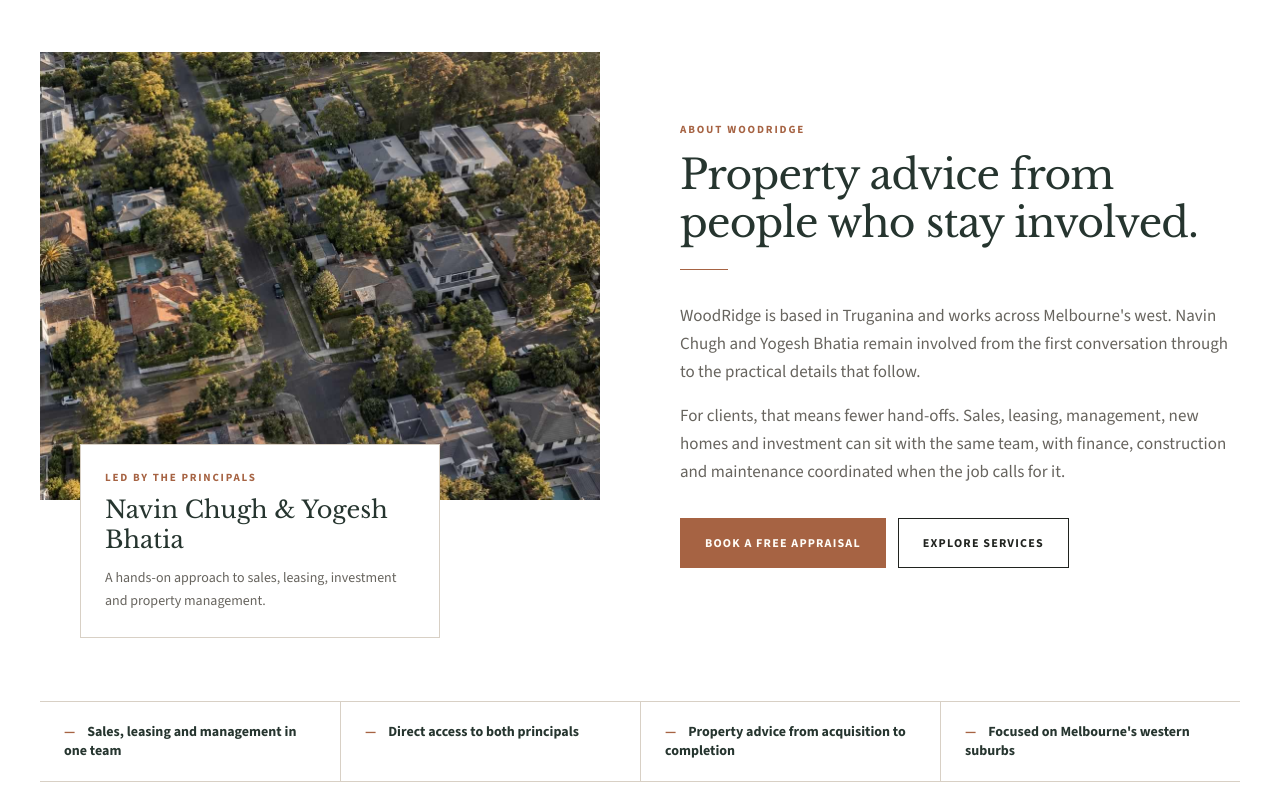
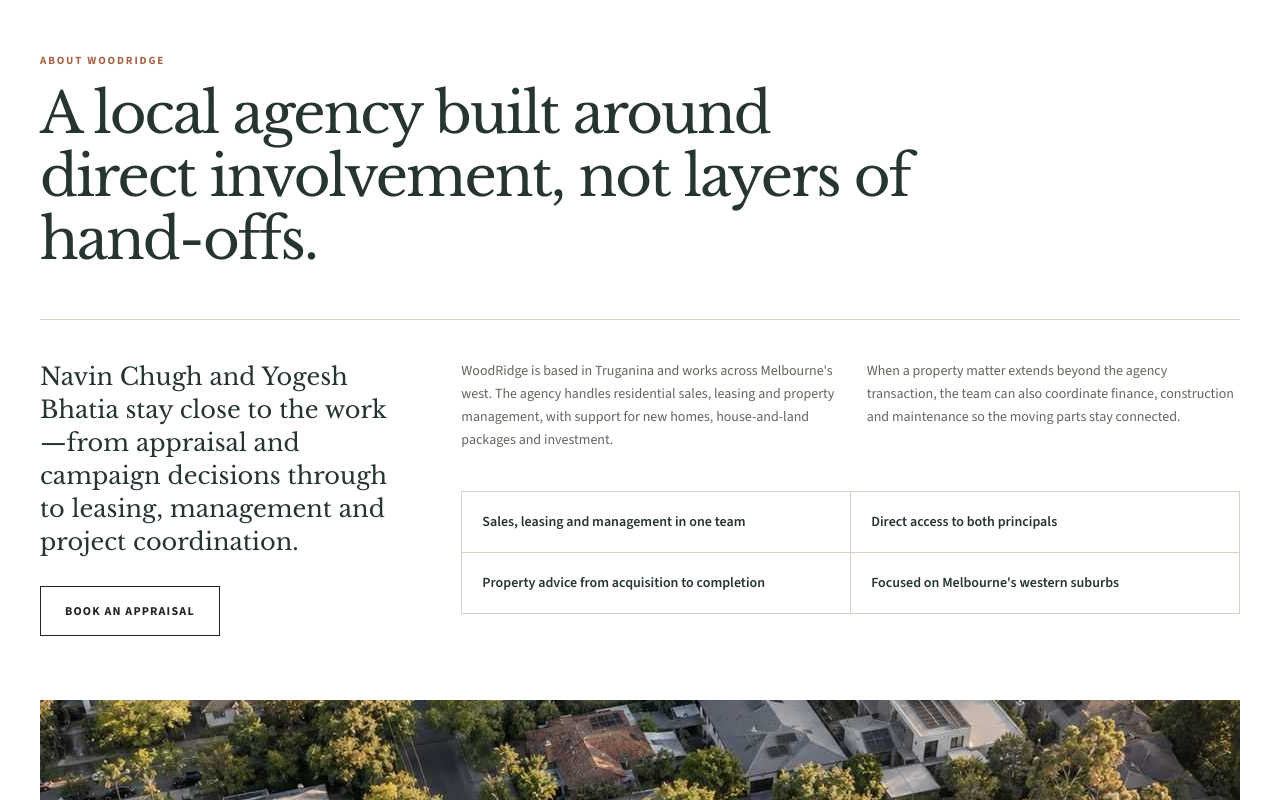
Before and after one commit to tayyabheree/Estate-website, a Next.js app: page / in a window 1280 px wide. Shown: the part 1120-1920 px from the top of the page. Built offline with nearby package versions, Linux system fonts and the light colour scheme.

Commit message:
Rebuild about section as editorial introduction

```diff
--- a/components/sections/AboutTrust.tsx
+++ b/components/sections/AboutTrust.tsx
@@ -1,7 +1,6 @@
 import Image from "next/image";
 import { Button } from "@/components/ui/Button";
 import { Reveal } from "@/components/ui/Reveal";
-import { SectionHeading } from "@/components/ui/SectionHeading";
 import { site } from "@/content/site";
 
 const blur =
@@ -11,73 +10,72 @@ export function AboutTrust() {
   return (
     <section id="about" className="section bg-white">
       <div className="container">
-        <div className="grid items-center gap-12 lg:grid-cols-12 lg:gap-20">
-          <Reveal className="lg:col-span-6">
-            <div className="relative">
-              <div className="relative aspect-[5/4] overflow-hidden bg-paper">
-                <Image
-                  src="/images/service-invest.jpg"
-                  alt="Melbourne western suburbs residential neighbourhood"
-                  fill
-                  sizes="(max-width:1024px) 100vw,560px"
-                  className="object-cover"
-                  placeholder="blur"
-                  blurDataURL={blur}
-                />
+        <Reveal>
+          <div className="grid gap-10 lg:grid-cols-12 lg:gap-16">
+            <div className="lg:col-span-9">
+              <p className="section-label">About WoodRidge</p>
+              <h2 className="max-w-[920px] font-serif text-[clamp(2.2rem,4.4vw,4rem)] leading-[1.12] tracking-[-.035em] text-navy">
+                A local agency built around direct involvement, not layers of hand-offs.
+              </h2>
+            </div>
+          </div>
+
+          <div className="mt-12 grid gap-10 border-t border-line pt-10 lg:grid-cols-12 lg:gap-16">
+            <div className="lg:col-span-4">
+              <p className="font-serif text-2xl leading-snug text-navy">
+                Navin Chugh and Yogesh Bhatia stay close to the work—from appraisal
+                and campaign decisions through to leasing, management and project coordination.
+              </p>
+              <Button href="#appraisal" variant="outline" className="mt-7">
+                Book an Appraisal
+              </Button>
+            </div>
+
+            <div className="lg:col-span-8">
+              <div className="grid gap-8 md:grid-cols-2">
+                <div className="text-sm leading-relaxed text-muted">
+                  <p>
+                    WoodRidge is based in Truganina and works across Melbourne&apos;s west.
+                    The agency handles residential sales, leasing and property management,
+                    with support for new homes, house-and-land packages and investment.
+                  </p>
+                </div>
+                <div className="text-sm leading-relaxed text-muted">
+                  <p>
+                    When a property matter extends beyond the agency transaction, the team can
+                    also coordinate finance, construction and maintenance so the moving parts
+                    stay connected.
+                  </p>
+                </div>
               </div>
-              <div className="relative -mt-14 ml-6 max-w-[360px] border border-line bg-white p-6 sm:ml-10">
-                <p className="text-[11px] font-bold uppercase tracking-[.16em] text-brandBlue">
-                  Led by the principals
-                </p>
-                <p className="mt-2 font-serif text-2xl leading-tight text-navy">
-                  Navin Chugh &amp; Yogesh Bhatia
-                </p>
-                <p className="mt-3 text-sm leading-relaxed text-muted">
-                  A hands-on approach to sales, leasing, investment and property management.
-                </p>
+
+              <div className="mt-10 grid border-l border-t border-line sm:grid-cols-2">
+                {site.trustPoints.map((point) => (
+                  <div
+                    key={point}
+                    className="border-b border-r border-line px-5 py-5 text-sm font-semibold text-navy"
+                  >
+                    {point}
+                  </div>
+                ))}
               </div>
             </div>
-          </Reveal>
+          </div>
+        </Reveal>
 
-          <Reveal className="lg:col-span-6">
-            <SectionHeading
-              label="About WoodRidge"
-              title="Property advice from people who stay involved."
+        <Reveal className="mt-16">
+          <div className="relative aspect-[16/7] min-h-[280px] overflow-hidden">
+            <Image
+              src="/images/service-invest.jpg"
+              alt="Residential neighbourhood in Melbourne's west"
+              fill
+              sizes="100vw"
+              className="object-cover"
+              placeholder="blur"
+              blurDataURL={blur}
             />
-
-            <div className="entry-content mt-8 max-w-xl text-muted">
-              <p>
-                WoodRidge is based in Truganina and works across Melbourne&apos;s west. Navin Chugh and Yogesh Bhatia remain involved from the first conversation through to the practical details that follow.
-              </p>
-              <p>
-                For clients, that means fewer hand-offs. Sales, leasing, management, new homes and investment can sit with the same team, with finance, construction and maintenance coordinated when the job calls for it.
-              </p>
-            </div>
-
-            <div className="mt-8 flex flex-col gap-3 sm:flex-row">
-              <Button href="#appraisal">Book a Free Appraisal</Button>
-              <Button href="#services" variant="outline">
-                Explore Services
-              </Button>
-            </div>
-          </Reveal>
-        </div>
-
-        <div className="mt-16 grid border-y border-line sm:grid-cols-2 lg:grid-cols-4">
-          {site.trustPoints.map((point, index) => (
-            <div
-              key={point}
-              className={
-                "py-5 text-sm font-bold leading-snug text-navy lg:px-6 " +
-                (index > 0 ? "border-t border-line sm:border-t-0 lg:border-l " : "") +
-                (index % 2 === 1 ? "sm:border-l " : "")
-              }
-            >
-              <span className="mr-3 text-teal">—</span>
-              {point}
-            </div>
-          ))}
-        </div>
+          </div>
+        </Reveal>
       </div>
     </section>
   );
```
